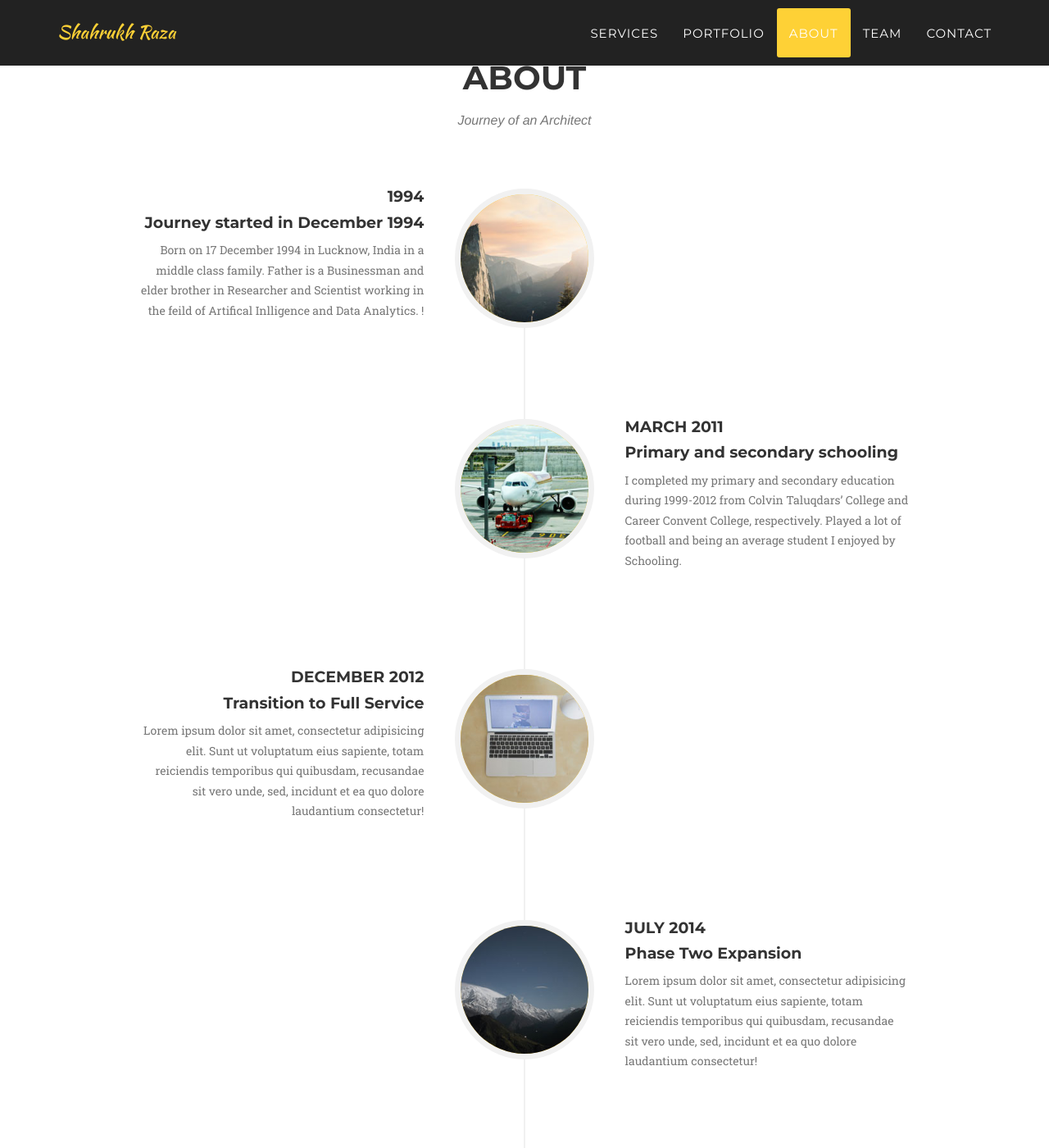
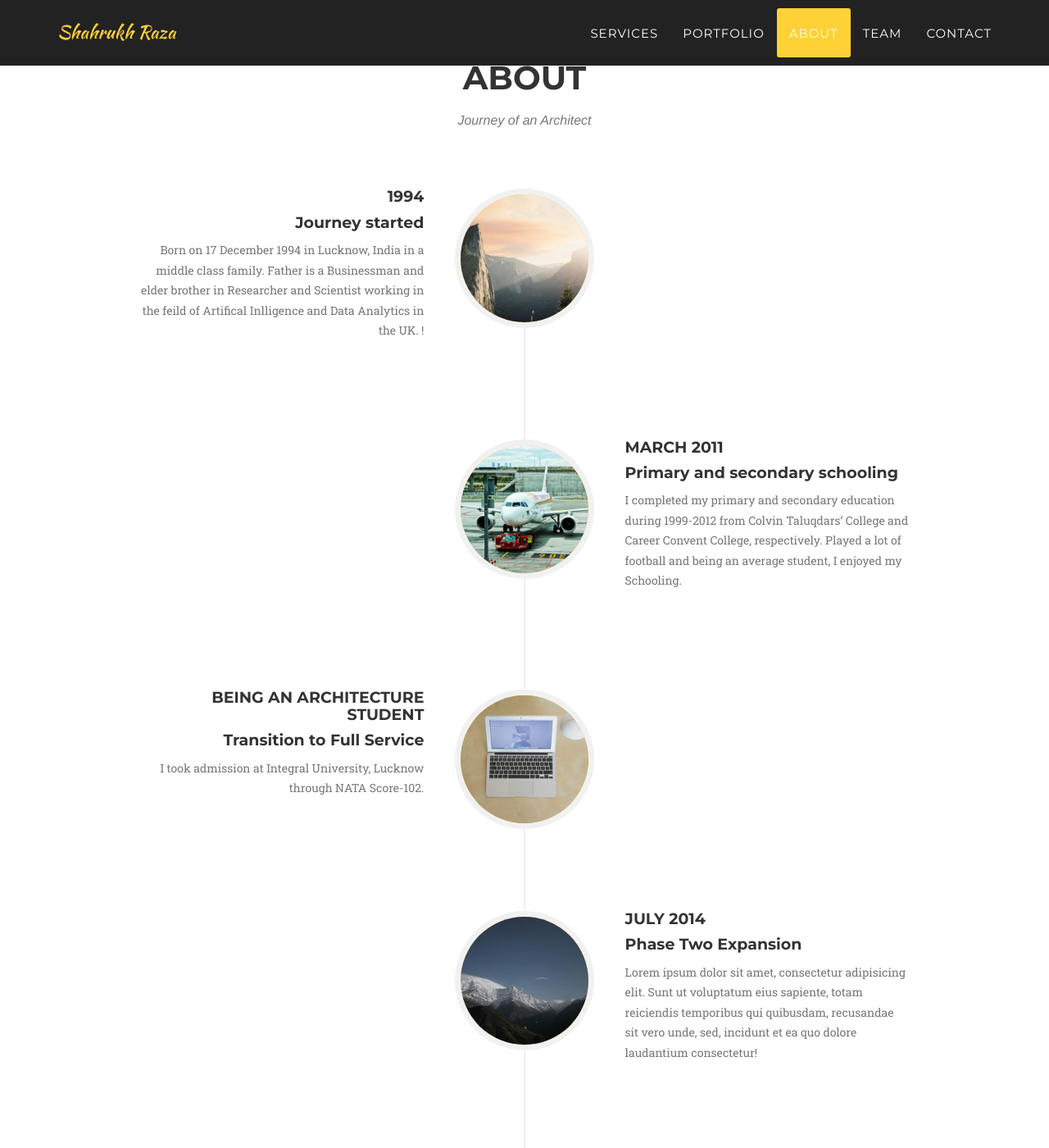
Before and after one commit to eyebuilder/eyebuilder, a Jekyll site: the page built from index.html, in a window 1280 px wide and 1400 px high, scrolled down 2750 px. Shown: the whole window at 82% size. Built offline with Jekyll 4.4.1, drawn with Linux system fonts in a browser that asks for light colours; some web fonts are replaced.

Commit message:
Update about.html

```diff
--- a/_includes/about.html
+++ b/_includes/about.html
@@ -17,10 +17,10 @@
                             <div class="timeline-panel">
                                 <div class="timeline-heading">
                                     <h4>1994</h4>
-                                    <h4 class="subheading">Journey started in December 1994</h4>
+                                    <h4 class="subheading">Journey started</h4>
                                 </div>
                                 <div class="timeline-body">
-                                    <p class="text-muted">Born on 17 December 1994 in Lucknow, India in a middle class family. Father is a Businessman and elder brother in Researcher and Scientist working in the feild of Artifical Inlligence and Data Analytics. !</p>
+                                    <p class="text-muted">Born on 17 December 1994 in Lucknow, India in a middle class family. Father is a Businessman and elder brother in Researcher and Scientist working in the feild of Artifical Inlligence and Data Analytics in the UK. !</p>
                                 </div>
                             </div>
                         </li>
@@ -34,7 +34,7 @@
                                     <h4 class="subheading">Primary and secondary schooling</h4>
                                 </div>
                                 <div class="timeline-body">
-                                    <p class="text-muted"> I completed my primary and secondary education during 1999-2012 from Colvin Taluqdars’ College and Career Convent College, respectively. Played a lot of football and being an average student I enjoyed by Schooling.</p>
+                                    <p class="text-muted"> I completed my primary and secondary education during 1999-2012 from Colvin Taluqdars’ College and Career Convent College, respectively. Played a lot of football and being an average student, I enjoyed my Schooling.</p>
                                 </div>
                             </div>
                         </li>
@@ -44,11 +44,11 @@
                             </div>
                             <div class="timeline-panel">
                                 <div class="timeline-heading">
-                                    <h4>December 2012</h4>
+                                    <h4>Being an Architecture Student</h4>
                                     <h4 class="subheading">Transition to Full Service</h4>
                                 </div>
                                 <div class="timeline-body">
-                                    <p class="text-muted">Lorem ipsum dolor sit amet, consectetur adipisicing elit. Sunt ut voluptatum eius sapiente, totam reiciendis temporibus qui quibusdam, recusandae sit vero unde, sed, incidunt et ea quo dolore laudantium consectetur!</p>
+                                    <p class="text-muted"> I took admission at Integral University, Lucknow through NATA Score-102. </p>
                                 </div>
                             </div>
                         </li>
```
